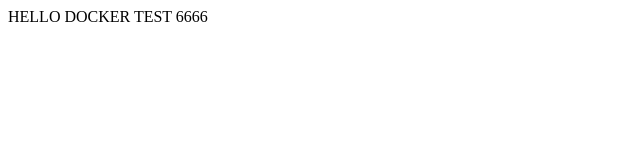
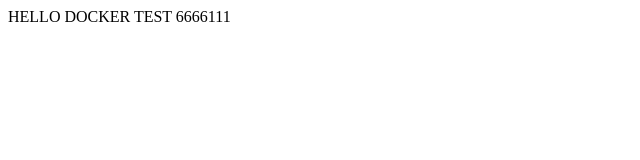
Before and after one commit to mohwa/docker-k8s-study, a React app in the folder client/: page / in a window 1280 px wide. Shown: the top 160 px of the page, without its empty margins (0-640 px from the left). Built offline with nearby package versions, Linux system fonts and the light colour scheme.

Commit message:
docker image build test 55

```diff
--- a/client/src/App.js
+++ b/client/src/App.js
@@ -2,6 +2,6 @@ import React from 'react';
 
 export default function App() {
     return (
-        <div>HELLO DOCKER TEST 6666</div>
+        <div>HELLO DOCKER TEST 6666111</div>
     );
 }
```
